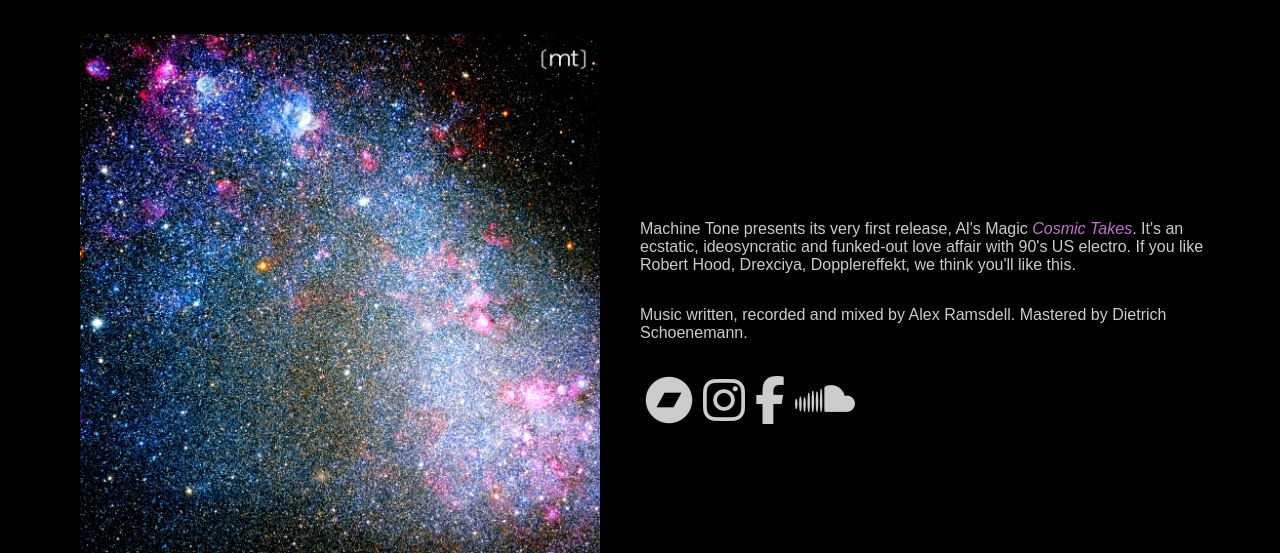
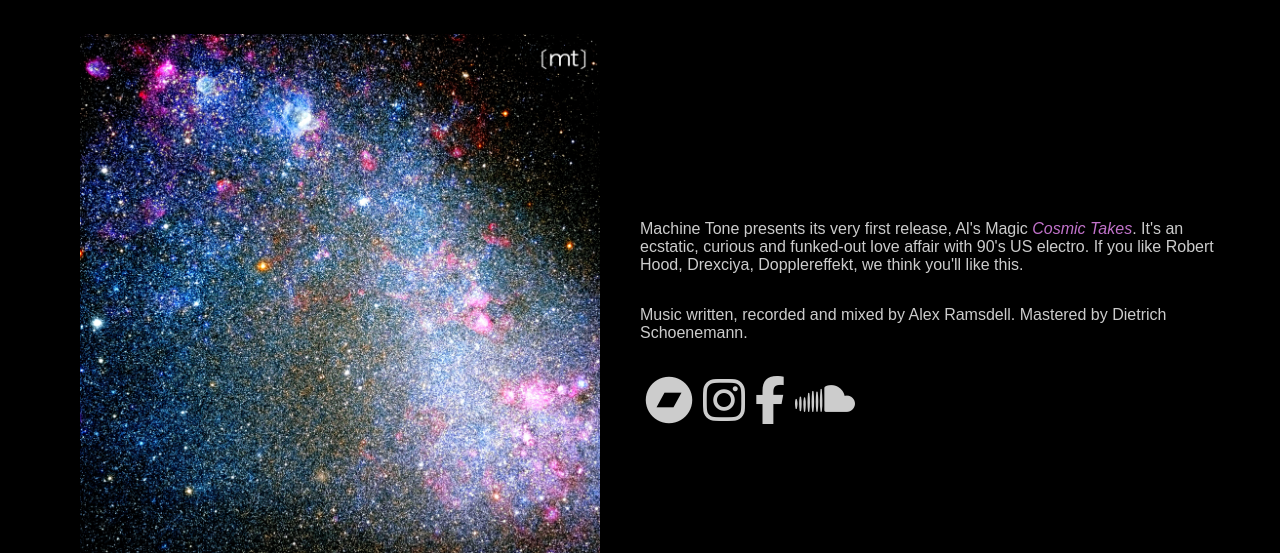
Before and after one commit to foundling/mtsite, a Flask app: page / in a window 1280 px wide. Shown: the part 296-849 px from the top of the page. Run offline with Flask 2, Linux system fonts and the light colour scheme; some libraries are stand-ins or nearby versions.

Commit message:
update index.

```diff
--- a/templates/index.html
+++ b/templates/index.html
@@ -25,7 +25,7 @@
                   </a>
                </div>
                <div class="text">
-                  <p>Machine Tone presents its very first release, Al's Magic <i class="color-emphasis">Cosmic Takes</i>. It's an ecstatic, ideosyncratic and funked-out love affair with 90's US electro. If you like Robert Hood, Drexciya, Dopplereffekt, we think you'll like this.</p>
+                  <p>Machine Tone presents its very first release, Al's Magic <i class="color-emphasis">Cosmic Takes</i>. It's an ecstatic, curious and funked-out love affair with 90's US electro. If you like Robert Hood, Drexciya, Dopplereffekt, we think you'll like this.</p>
                   <p>Music written, recorded and mixed by Alex Ramsdell. Mastered by Dietrich Schoenemann.</p>
                   <div class="release-links">
                      <a class="release-link" href="https://machinetonemusic.bandcamp.com"><i class="fab fa-bandcamp"></i></a>
```
